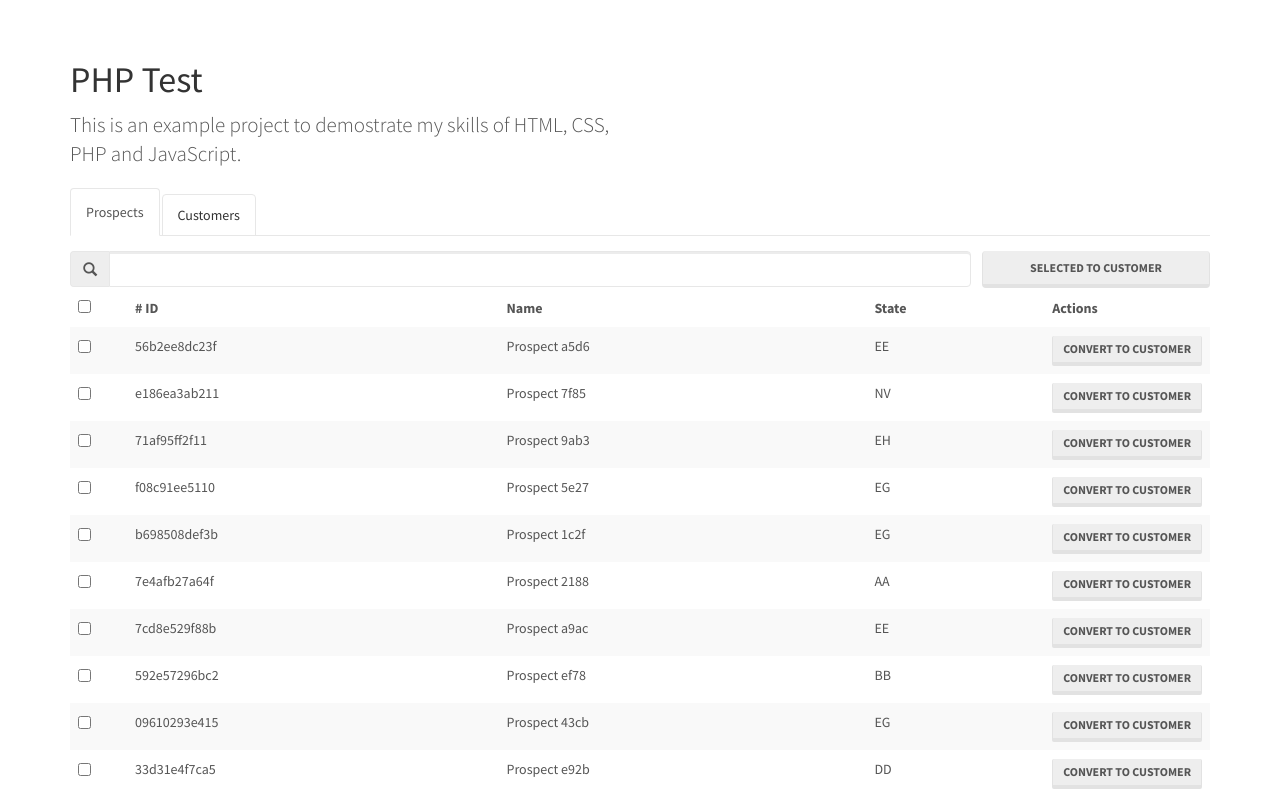
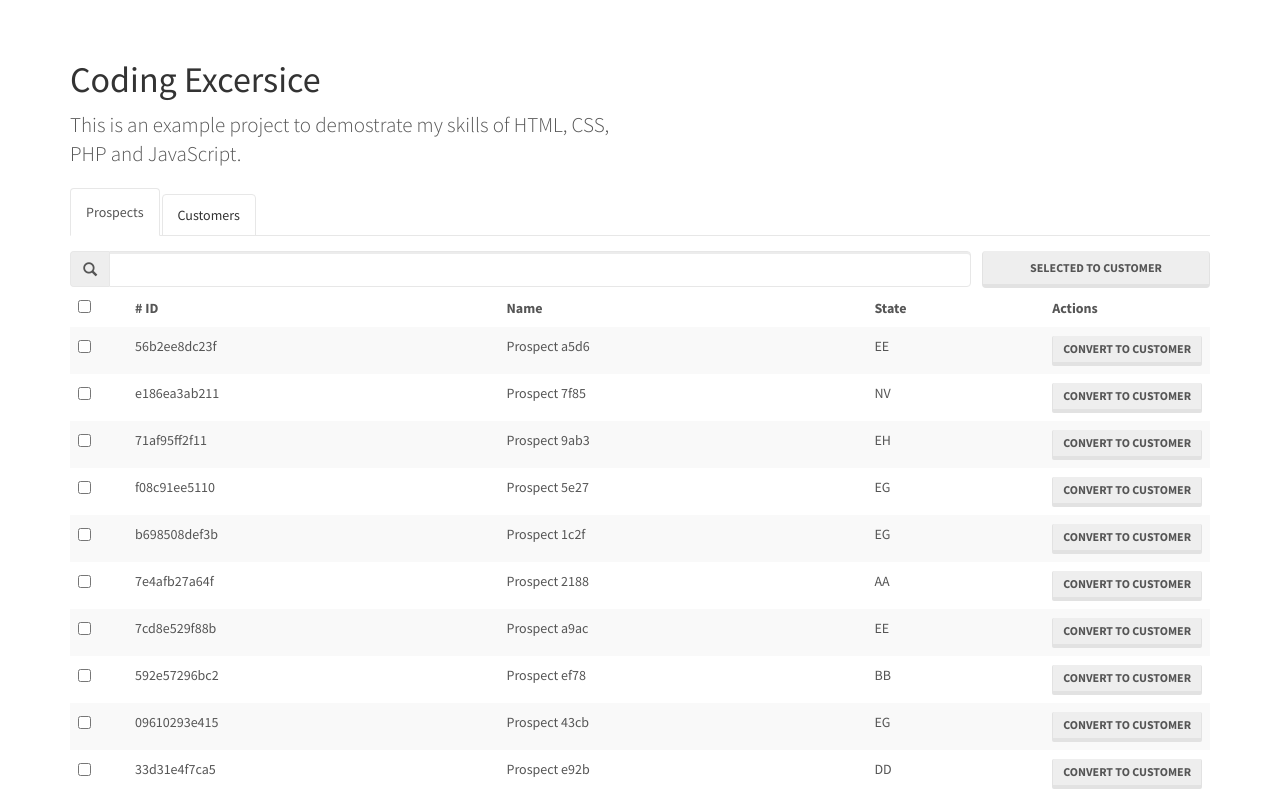
Before and after one commit to Noman06/ci-customer-list, a CodeIgniter app: page / in a window 1280 px wide. Shown: the top 796 px of the page. Run offline with CodeIgniter, Linux system fonts and the light colour scheme; data that the repository does not hold is empty.

Commit message:
Updated readme

```diff
--- a/application/views/welcome_message.php
+++ b/application/views/welcome_message.php
@@ -1,7 +1,7 @@
 <div class="page-header">
 	<div class="row">
 		<div class="col-lg-6">
-			<h1>PHP Test</h1>
+			<h1>Coding Excersice</h1>
 			<p class="lead">This is an example project to demostrate my skills of HTML, CSS, PHP and JavaScript.</p>
 		</div>
 	</div>
```
Also changed, not shown: README.md.
